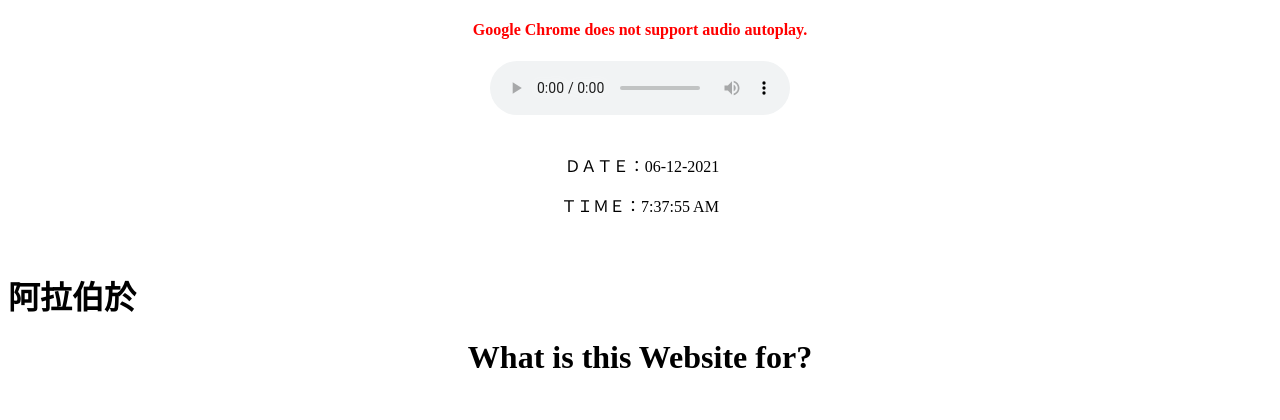
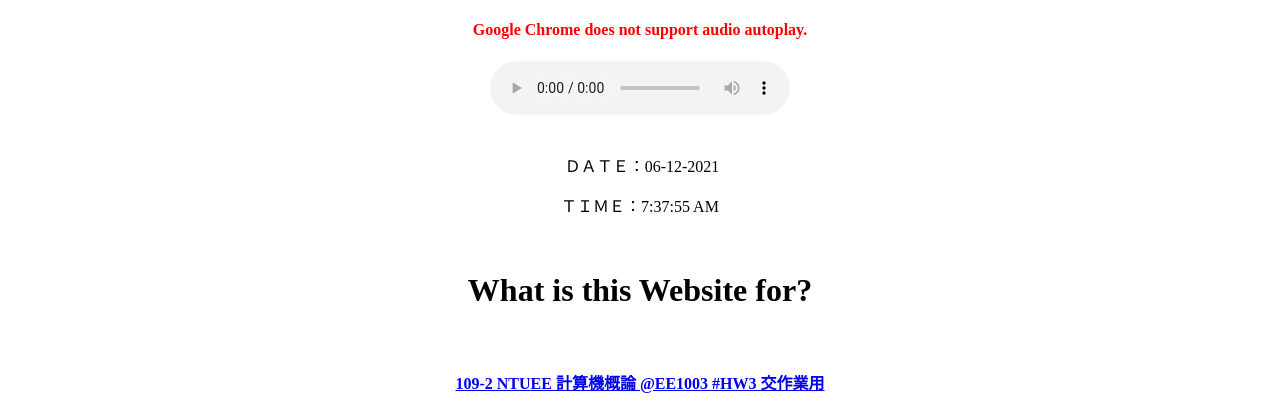
Before and after one commit to huanciou/huanciou.github.io, a plain HTML site: page index.html in a window 1280 px wide. Shown: the part 380-800 px from the top of the page. Drawn offline with Linux system fonts and the light colour scheme.

Commit message:
Update index.html

```diff
--- a/index.html
+++ b/index.html
@@ -41,7 +41,7 @@ function Timer(){
 </script>
 
 <BR>
-	<h1>阿拉伯於</h1>
+
     <CENTER><h1><B>What is this Website for?<B></h1></CENTER>
 <BR>
     <h4><CENTER><A HREF=https://hackmd.io/iCGRVSU8RwmJqo423MXygw?view>109-2 NTUEE 計算機概論 @EE1003 #HW3 交作業用</A></CENTER></h4>
```
